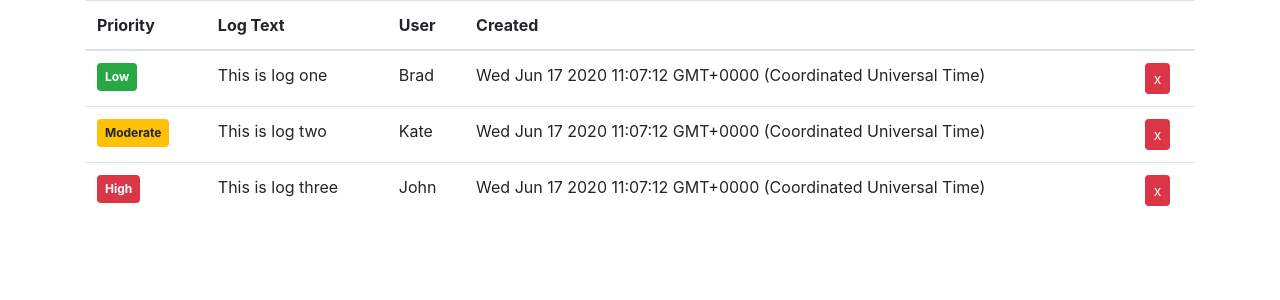
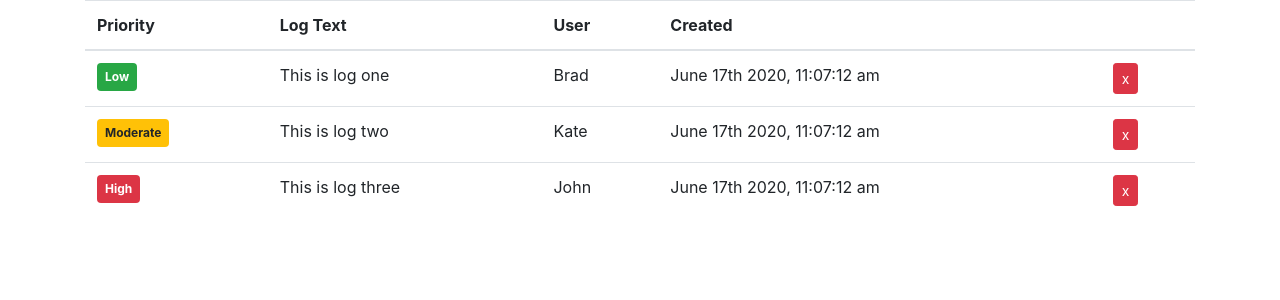
Before and after one commit to muntasir2165/buglogger, a React app: page / in a window 1280 px wide. Shown: the top 300 px of the page. Built offline with nearby package versions, Linux system fonts and the light colour scheme; the HTML template or start-up script is replaced by a standard one.

Commit message:
v-46 formatting dates with moment

```diff
--- a/main.js
+++ b/main.js
@@ -15,7 +15,7 @@
 
 function createMainWindow() {
   mainWindow = new BrowserWindow({
-    width: 1100,
+    width: isDev ? 1400 : 1100,
     height: 800,
     show: false,
     backgroundColor: 'white',
--- a/package.json
+++ b/package.json
@@ -22,9 +22,11 @@
   },
   "dependencies": {
     "bootstrap": "^4.5.0",
+    "moment": "^2.26.0",
     "react": "^16.13.1",
     "react-bootstrap": "^1.0.1",
-    "react-dom": "^16.13.1"
+    "react-dom": "^16.13.1",
+    "react-moment": "^0.9.7"
   },
   "devDependencies": {
     "@babel/core": "^7.9.6",
--- a/src/components/LogItem.js
+++ b/src/components/LogItem.js
@@ -1,4 +1,5 @@
 import React from 'react';
+import Moment from 'react-moment';
 import Button from 'react-bootstrap/Button';
 import Badge from 'react-bootstrap/Badge';
 
@@ -22,7 +23,9 @@
       </td>
       <td>{text}</td>
       <td>{user}</td>
-      <td>{created}</td>
+      <td>
+        <Moment format='MMMM Do YYYY, h:mm:s a'>{new Date(created)}</Moment>
+      </td>
       <td>
         <Button variant='danger' size='sm'>
           x
```
Also changed, not shown: 1 other file (tests, documents, lock files or other folders).
